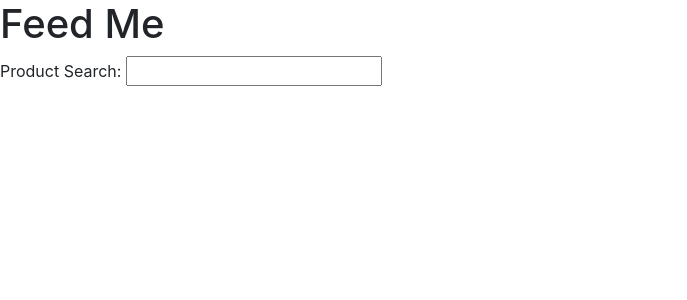
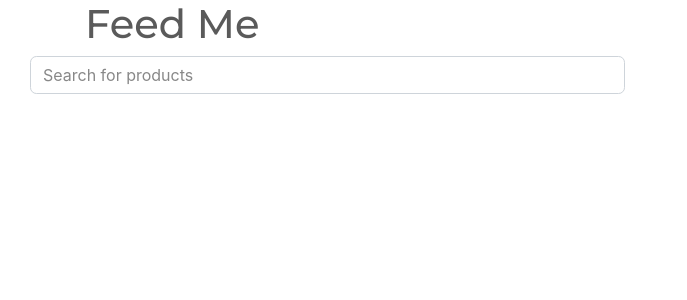
Before and after one commit to the-markussohn/feed-me, an Angular app: page /products in a window 1280 px wide. Shown: the top 300 px of the page, without its empty margins (0-687 px from the left). Built offline with nearby package versions, Linux system fonts and the light colour scheme.

Commit message:
style changes. start

```diff
--- a/src/app/app.component.html
+++ b/src/app/app.component.html
@@ -1,2 +1,8 @@
-<h1>{{title}}</h1>
+<div class="container">
+  <div class="row">
+    <div class="col-12">
+      <h1>{{title}}</h1>
+    </div>
+  </div>
+</div>
 <app-product-search></app-product-search>
--- a/src/app/product-search/product-search.component.html
+++ b/src/app/product-search/product-search.component.html
@@ -1,28 +1,25 @@
-<div>
-  <label>Product Search:
-    <input #searchBox id="search-box" (keyup)="search(searchBox.value)"/>
-  </label>
-  <ul>
-    <li *ngFor="let commonProduct of (productData$ | async)?.common">
-      <a routerLink="">
+<div class="col-12">
+  <div class="input-group col-6 col-offset-6">
+    <input #searchBox id="search-box" (keyup)="search(searchBox.value)" class="form-control"
+           placeholder="Search for products"/>
+  </div>
+  <div class="col-6 col-offset-6">
+    <ul class="list-group">
+      <li class="list-group-item" *ngFor="let commonProduct of (productData$ | async)?.common"
+          (click)="add(commonProduct.food_name); searchBox.value=''; search(searchBox.value)">
         <img src="{{commonProduct.photo.thumb}}" alt="">
         {{commonProduct.food_name}}
-      </a>
-      <button (click)="add(commonProduct.food_name)">Add</button>
       </li>
     </ul>
   </div>
-
   <div *ngIf="products.length">
-
     <h4>Selected ingredients</h4>
-
     <ul class="list-group">
-    <li *ngFor="let product of products">
+      <li *ngFor="let product of products" class="list-group-item">
         <span><img src="{{product.img}}"></span>
         <span>{{product.name}} {{product.calories}}</span>
         <button (click)="delete(product)">X</button>
       </li>
     </ul>
-
   </div>
+</div>
--- a/src/app/product.service.ts
+++ b/src/app/product.service.ts
@@ -4,8 +4,7 @@ import {environment} from '../environments/environment';
 import {ProductData} from './product-data';
 import {Observable, of} from 'rxjs';
 import {catchError, tap} from 'rxjs/operators';
-import {Food, NutrientData} from './nutrient-data';
-import {Product} from './product';
+import {NutrientData} from './nutrient-data';
 
 const httpOptions = {
   headers: new HttpHeaders({
--- a/src/index.html
+++ b/src/index.html
@@ -6,7 +6,7 @@
   <base href="/">
 
   <meta name="viewport" content="width=device-width, initial-scale=1">
-  <link rel="stylesheet" href="https://stackpath.bootstrapcdn.com/bootstrap/4.1.3/css/bootstrap.min.css">
+  <link rel="stylesheet" href="https://stackpath.bootstrapcdn.com/bootswatch/4.1.3/minty/bootstrap.min.css">
   <link rel="icon" type="image/x-icon" href="favicon.ico">
 </head>
 <body>
```
Lines whose indentation alone changed are shown as unchanged.
